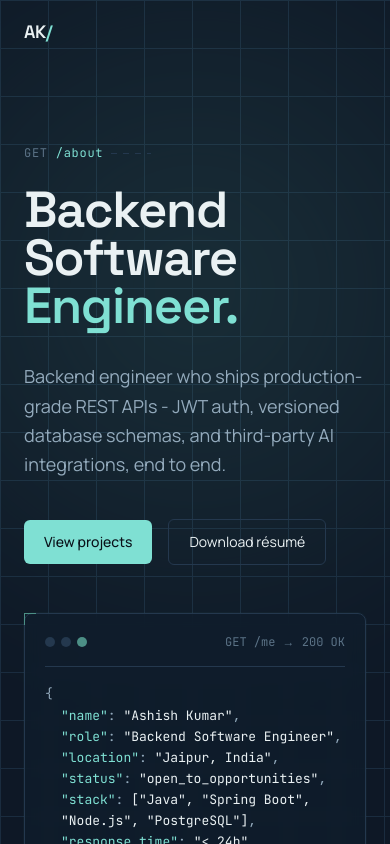
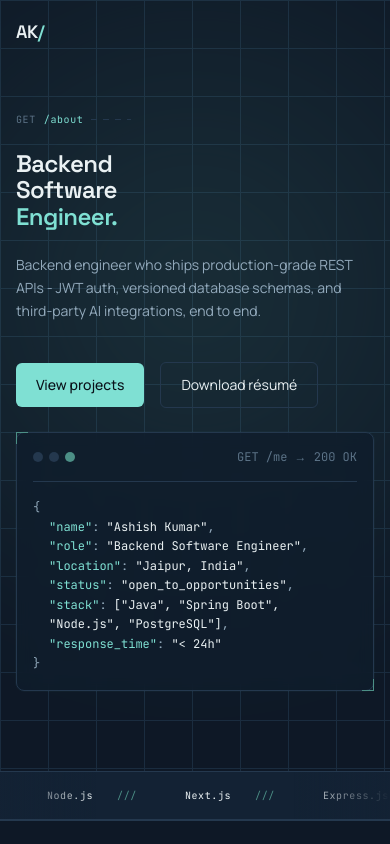
Before and after one commit to ashishj12/ashish-portfolio, a Next.js app: page / in a window 390 px wide. Shown: the top 844 px of the page. Built offline with nearby package versions, Linux system fonts and the light colour scheme.

Commit message:
fix the responsiveness

```diff
--- a/src/app/globals.css
+++ b/src/app/globals.css
@@ -97,15 +97,30 @@ body {
   font-size: 0.75rem;
 }
 
+/* Responsive adjustments for small screens */
+@media (max-width: 640px) {
+  .mono-eyebrow {
+    font-size: 0.625rem;
+  }
+}
+
 .dashed-line {
-  background-image: linear-gradient(90deg, var(--line) 0 6px, transparent 6px 12px);
+  background-image: linear-gradient(
+    90deg,
+    var(--line) 0 6px,
+    transparent 6px 12px
+  );
   background-size: 12px 1px;
   background-repeat: repeat-x;
   height: 1px;
 }
 
 .dashed-line-v {
-  background-image: linear-gradient(180deg, var(--line) 0 6px, transparent 6px 12px);
+  background-image: linear-gradient(
+    180deg,
+    var(--line) 0 6px,
+    transparent 6px 12px
+  );
   background-size: 1px 12px;
   background-repeat: repeat-y;
   width: 1px;
--- a/src/components/Contact.tsx
+++ b/src/components/Contact.tsx
@@ -32,7 +32,7 @@ export default function Contact() {
       id="contact"
       className="relative py-24 md:py-32 border-t border-[var(--line)] blueprint-grid"
     >
-      <div className="mx-auto max-w-6xl px-6 md:px-8">
+      <div className="mx-auto max-w-6xl px-4 sm:px-6 md:px-8">
         <motion.p
           initial={{ opacity: 0, y: 12 }}
           whileInView={{ opacity: 1, y: 0 }}
@@ -50,7 +50,7 @@ export default function Contact() {
           whileInView={{ opacity: 1, y: 0 }}
           viewport={{ once: true, margin: "-80px" }}
           transition={{ duration: 0.5, delay: 0.05 }}
-          className="font-[family-name:var(--font-display)] font-semibold text-4xl md:text-6xl tracking-tight text-balance max-w-2xl"
+          className="font-[family-name:var(--font-display)] font-semibold text-2xl sm:text-3xl md:text-5xl lg:text-6xl tracking-tight text-balance max-w-2xl"
         >
           Let&apos;s build something reliable.
         </motion.h2>
--- a/src/components/Experience.tsx
+++ b/src/components/Experience.tsx
@@ -10,7 +10,7 @@ export default function Experience() {
       id="experience"
       className="relative py-24 md:py-32 border-t border-[var(--line)]"
     >
-      <div className="mx-auto max-w-6xl px-6 md:px-8">
+      <div className="mx-auto max-w-6xl px-4 sm:px-6 md:px-8">
         <SectionHeading
           method="GET"
           path="/experience"
@@ -31,15 +31,21 @@ export default function Experience() {
             >
               <span className="absolute -left-8 md:-left-10 top-1.5 h-2.5 w-2.5 rounded-full bg-[var(--accent)] ring-4 ring-[var(--bg)]" />
 
-              <div className="flex flex-wrap items-baseline justify-between gap-x-6 gap-y-1 mb-3">
+              <div className="flex flex-col sm:flex-row sm:items-baseline sm:justify-between gap-x-6 gap-y-2 mb-3">
                 <div>
-                  <h3 className="font-[family-name:var(--font-display)] text-xl md:text-2xl font-semibold tracking-tight">
+                  <h3 className="font-[family-name:var(--font-display)] text-lg sm:text-xl md:text-2xl font-semibold tracking-tight">
                     {job.role}
                   </h3>
                   <p className="text-[var(--accent-dim)]">{job.company}</p>
                 </div>
-                <p className="mono-eyebrow text-[var(--ink-faint)]">
-                  {job.period} · {job.location}
+                <p className="mono-eyebrow text-xs sm:text-sm text-[var(--ink-faint)] break-words">
+                  <span className="hidden sm:inline">
+                    {job.period} · {job.location}
+                  </span>
+                  <span className="sm:hidden">{job.period}</span>
+                  <span className="sm:hidden block text-xs">
+                    {job.location}
+                  </span>
                 </p>
               </div>
 
--- a/src/components/Footer.tsx
+++ b/src/components/Footer.tsx
@@ -3,7 +3,7 @@ import { navLinks, profile } from "@/data/resume";
 export default function Footer() {
   return (
     <footer className="relative border-t border-[var(--line)] bg-[var(--bg-soft)]">
-      <div className="mx-auto max-w-6xl px-6 md:px-8 py-14">
+      <div className="mx-auto max-w-6xl px-4 sm:px-6 md:px-8 py-12 sm:py-14">
         <div className="flex flex-col md:flex-row md:items-end md:justify-between gap-10">
           <div>
             <p className="mono-eyebrow text-[var(--ink-faint)] mb-3">
@@ -27,11 +27,11 @@ export default function Footer() {
           </nav>
         </div>
 
-        <div className="mt-12 pt-6 border-t border-[var(--line)] flex flex-col sm:flex-row items-start sm:items-center justify-between gap-3 text-xs mono-eyebrow text-[var(--ink-faint)]">
-          <span>
+        <div className="mt-10 sm:mt-12 pt-6 border-t border-[var(--line)] flex flex-col sm:flex-row items-start sm:items-center justify-between gap-3 text-xs mono-eyebrow text-[var(--ink-faint)]">
+          <span className="break-words">
             © {new Date().getFullYear()} {profile.name}
           </span>
-          <span>Built by {profile.name}</span>
+          <span className="break-words">Built by {profile.name}</span>
         </div>
       </div>
     </footer>
--- a/src/components/Hero.tsx
+++ b/src/components/Hero.tsx
@@ -8,7 +8,7 @@ export default function Hero() {
   return (
     <section
       id="top"
-      className="relative pt-36 pb-20 md:pt-44 md:pb-28 overflow-hidden blueprint-grid"
+      className="relative pt-28 pb-16 sm:pt-36 md:pt-44 lg:pt-48 pb-20 md:pb-28 overflow-hidden blueprint-grid"
     >
       {/* Ambient blueprint glow */}
       <div
@@ -20,8 +20,8 @@ export default function Hero() {
         }}
       />
 
-      <div className="relative mx-auto max-w-6xl px-6 md:px-8">
-        <div className="grid md:grid-cols-[1.15fr_0.85fr] gap-12 md:gap-8 items-start">
+      <div className="relative mx-auto max-w-6xl px-4 sm:px-6 md:px-8">
+        <div className="grid md:grid-cols-[1.15fr_0.85fr] gap-6 sm:gap-8 md:gap-8 items-start">
           <div>
             <motion.p
               initial={{ opacity: 0, y: 8 }}
@@ -37,7 +37,7 @@ export default function Hero() {
               initial={{ opacity: 0, y: 14 }}
               animate={{ opacity: 1, y: 0 }}
               transition={{ duration: 0.6, delay: 0.05 }}
-              className="font-[family-name:var(--font-display)] font-semibold text-[13vw] leading-[0.95] tracking-tight text-balance md:text-[5.2rem] lg:text-[5.8rem]"
+              className="font-[family-name:var(--font-display)] font-semibold text-2xl sm:text-4xl md:text-5xl lg:text-[5.8rem] leading-[1.1] sm:leading-[1.05] md:leading-[0.95] tracking-tight text-balance"
             >
               Backend
               <br />
@@ -50,7 +50,7 @@ export default function Hero() {
               initial={{ opacity: 0, y: 10 }}
               animate={{ opacity: 1, y: 0 }}
               transition={{ duration: 0.6, delay: 0.2 }}
-              className="mt-8 max-w-md text-[var(--ink-dim)] text-lg leading-relaxed"
+              className="mt-6 sm:mt-8 max-w-md text-[var(--ink-dim)] text-sm sm:text-base md:text-lg leading-relaxed"
             >
               {profile.summary}
             </motion.p>
--- a/src/components/JsonResponse.tsx
+++ b/src/components/JsonResponse.tsx
@@ -31,7 +31,7 @@ export default function JsonResponse() {
   }, [typedChars, visibleLines]);
 
   return (
-    <div className="frame-marks rounded-lg border border-[var(--line)] bg-[var(--panel)]/80 backdrop-blur-sm p-5 md:p-6 font-[family-name:var(--font-mono)] text-[13px] leading-relaxed shadow-[0_0_0_1px_rgba(127,224,211,0.03)]">
+    <div className="frame-marks rounded-lg border border-[var(--line)] bg-[var(--panel)]/80 backdrop-blur-sm p-4 sm:p-5 md:p-6 font-[family-name:var(--font-mono)] text-xs sm:text-sm md:text-[13px] leading-relaxed shadow-[0_0_0_1px_rgba(127,224,211,0.03)]">
       <div className="flex items-center justify-between pb-4 mb-4 border-b border-[var(--line)]">
         <div className="flex gap-1.5">
           <span className="h-2.5 w-2.5 rounded-full bg-[var(--line)]" />
--- a/src/components/Nav.tsx
+++ b/src/components/Nav.tsx
@@ -21,7 +21,7 @@ export default function Nav() {
           : "bg-transparent"
       }`}
     >
-      <div className="mx-auto max-w-6xl px-6 md:px-8 h-16 flex items-center justify-between">
+      <div className="mx-auto max-w-6xl px-4 sm:px-6 md:px-8 h-16 flex items-center justify-between">
         <a
           href="#top"
           className="font-[family-name:var(--font-display)] font-semibold text-lg tracking-tight text-[var(--ink)] focus-ring rounded"
--- a/src/components/Projects.tsx
+++ b/src/components/Projects.tsx
@@ -17,7 +17,7 @@ export default function Projects() {
       id="work"
       className="relative py-24 md:py-32 border-t border-[var(--line)]"
     >
-      <div className="mx-auto max-w-6xl px-6 md:px-8">
+      <div className="mx-auto max-w-6xl px-4 sm:px-6 md:px-8">
         <SectionHeading
           method="GET"
           path="/work"
@@ -55,7 +55,7 @@ export default function Projects() {
                 />
               </div>
 
-              <h3 className="font-[family-name:var(--font-display)] text-2xl md:text-3xl font-semibold tracking-tight mb-1.5">
+              <h3 className="font-[family-name:var(--font-display)] text-xl sm:text-2xl md:text-3xl font-semibold tracking-tight mb-1.5">
                 {p.name}
               </h3>
               <p className="text-[var(--accent-dim)] text-sm mb-4">{p.tag}</p>
--- a/src/components/SectionHeading.tsx
+++ b/src/components/SectionHeading.tsx
@@ -33,7 +33,7 @@ export default function SectionHeading({
         <span className="text-[var(--ink-faint)]">{path}</span>
         <span className="dashed-line w-10" />
       </p>
-      <h2 className="font-[family-name:var(--font-display)] font-semibold text-3xl md:text-4xl tracking-tight">
+      <h2 className="font-[family-name:var(--font-display)] font-semibold text-2xl sm:text-3xl md:text-4xl tracking-tight">
         {title}
       </h2>
       {description && (
--- a/src/components/Stack.tsx
+++ b/src/components/Stack.tsx
@@ -10,7 +10,7 @@ export default function Stack() {
       id="stack"
       className="relative py-24 md:py-32 border-t border-[var(--line)] blueprint-grid-fine"
     >
-      <div className="mx-auto max-w-6xl px-6 md:px-8">
+      <div className="mx-auto max-w-6xl px-4 sm:px-6 md:px-8">
         <SectionHeading
           method="GET"
           path="/stack"
```
